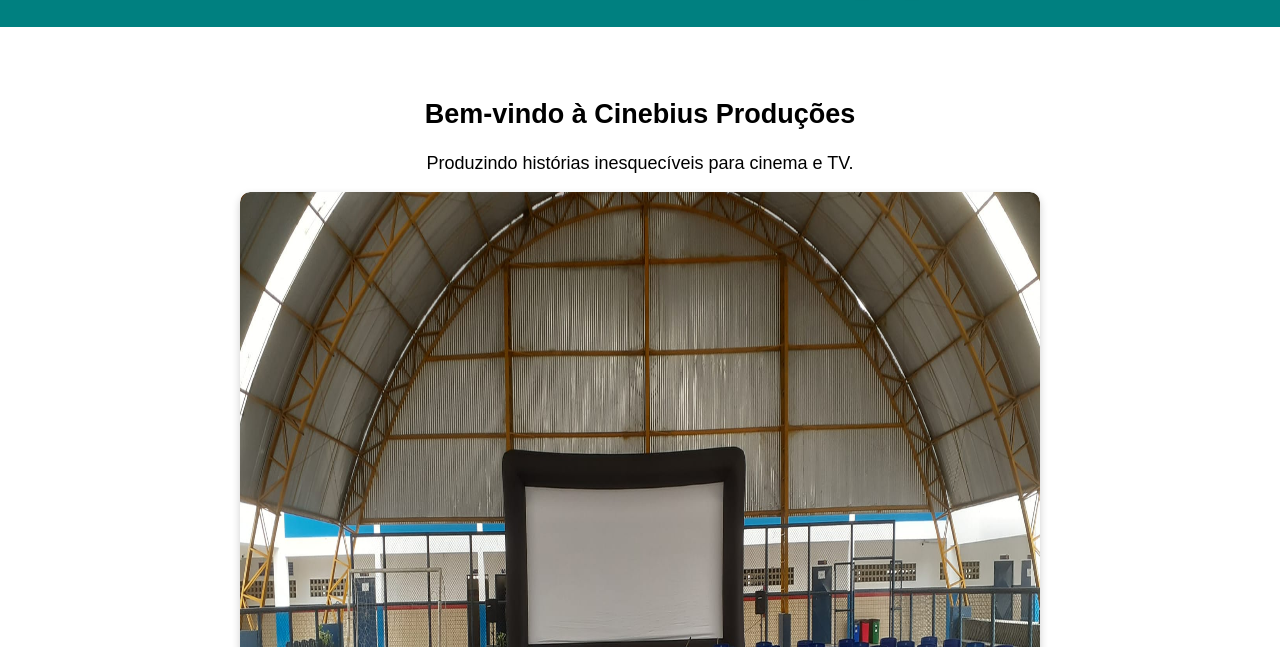
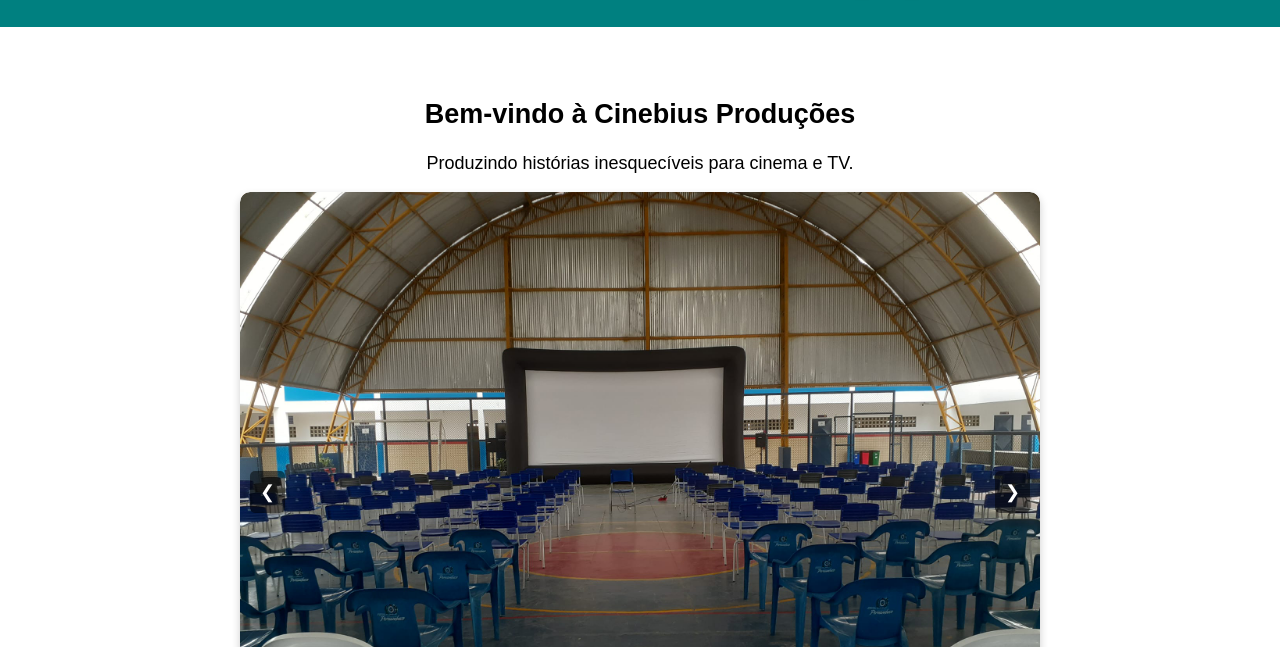
Before and after one commit to luquech/cinebius, a plain HTML site: page cinebius.html in a window 1280 px wide. Shown: the part 153-800 px from the top of the page. Drawn offline with Linux system fonts and the light colour scheme.

Commit message:
Update style.css

```diff
--- a/style.css
+++ b/style.css
@@ -110,3 +110,14 @@ footer {
 .social-icon i {
   transition: color 0.3s ease;
 }
+.carousel img {
+  width: 100%; /* Faz com que a imagem ocupe toda a largura do contêiner */
+  height: 600px; /* Define uma altura fixa para todas as imagens */
+  object-fit: cover; /* Corta a imagem para preencher o espaço sem distorcer */
+  border-radius: 10px;
+}
+.carousel-container {
+  width: 100%; /* Aumenta para ocupar toda a largura da tela */
+  max-width: 800px; /* Define um limite máximo opcional */
+  height: 600px; /* Aumenta a altura do carrossel */
+}
```
